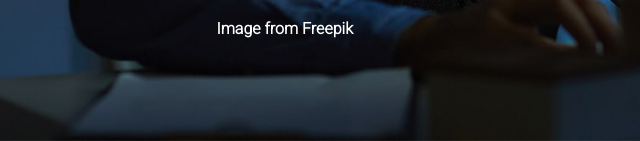
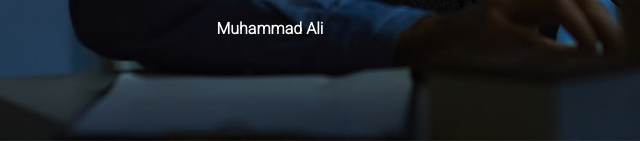
Before and after one commit to cantomris/Creative-Thinking, a plain HTML site: page index.html in a window 1280 px wide. Shown: the part 659-800 px from the top of the page, 307-947 px from the left. Drawn offline with nearby package versions, Linux system fonts and the light colour scheme.

Commit message:
Update index.html

```diff
--- a/index.html
+++ b/index.html
@@ -11,7 +11,7 @@
     <div id="herobg"></div>
     <div id="hero-content">
       <h1>Creative-thinking for businesses</h1>
-      <p>IMPOSSIBLE IS JUST A BIG WORD THROWN AROUND BY SMALL MEN WHO FIND IT EASIER TO LIVE IN THE WORLD THEY’VE BEEN GIVEN, THAN TO EXPLORE THE POWER THEY HAVE TO CHANGE IT. IMPOSSIBLE IS NOT A FACT. IT’S AN OPINION. <br> <br><span>Image from Freepik</span></p>
+      <p>IMPOSSIBLE IS JUST A BIG WORD THROWN AROUND BY SMALL MEN WHO FIND IT EASIER TO LIVE IN THE WORLD THEY’VE BEEN GIVEN, THAN TO EXPLORE THE POWER THEY HAVE TO CHANGE IT. IMPOSSIBLE IS NOT A FACT. IT’S AN OPINION. <br> <br><span>Muhammad Ali</span></p>
 
     </div>
   </section>
```
